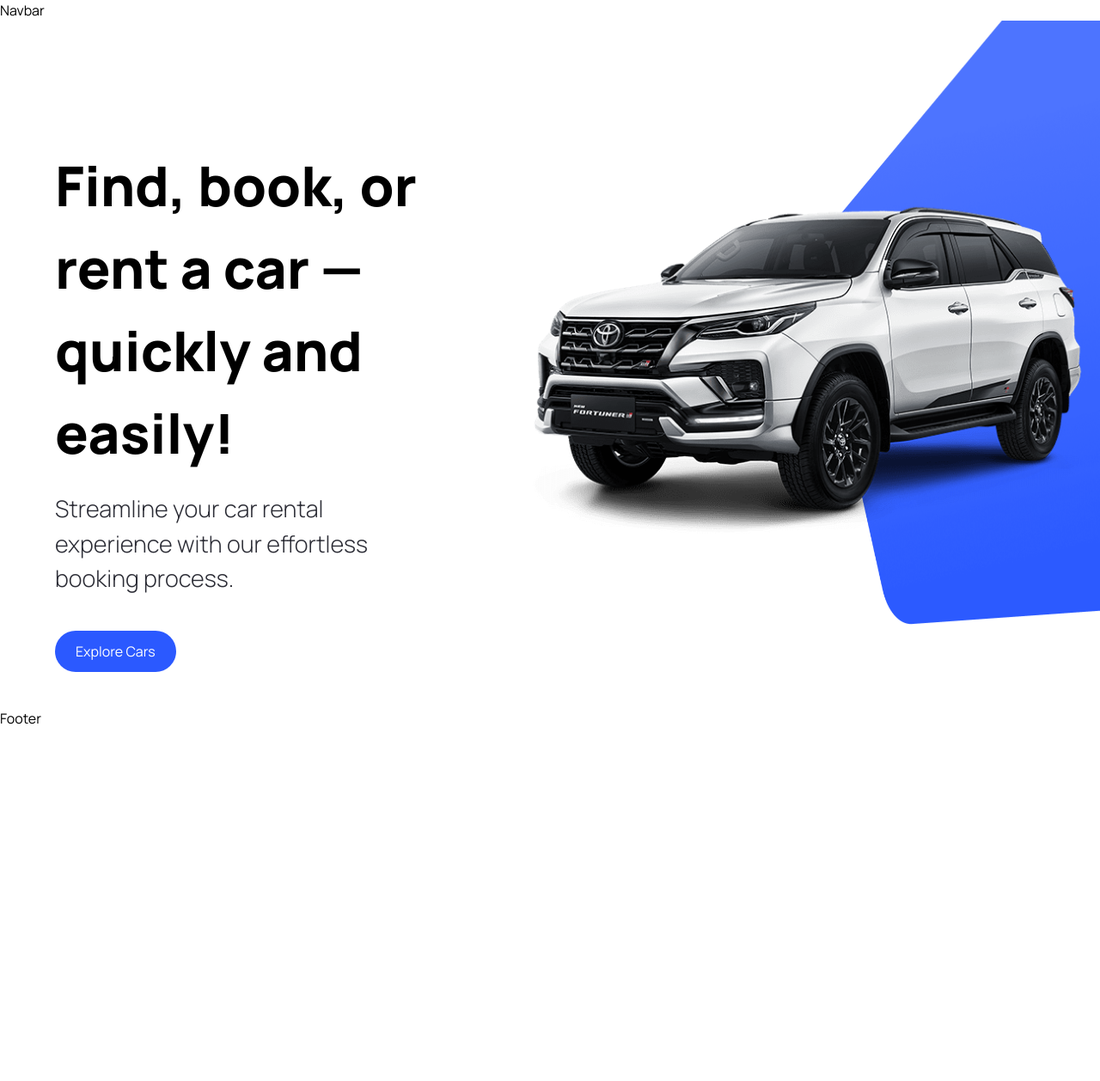
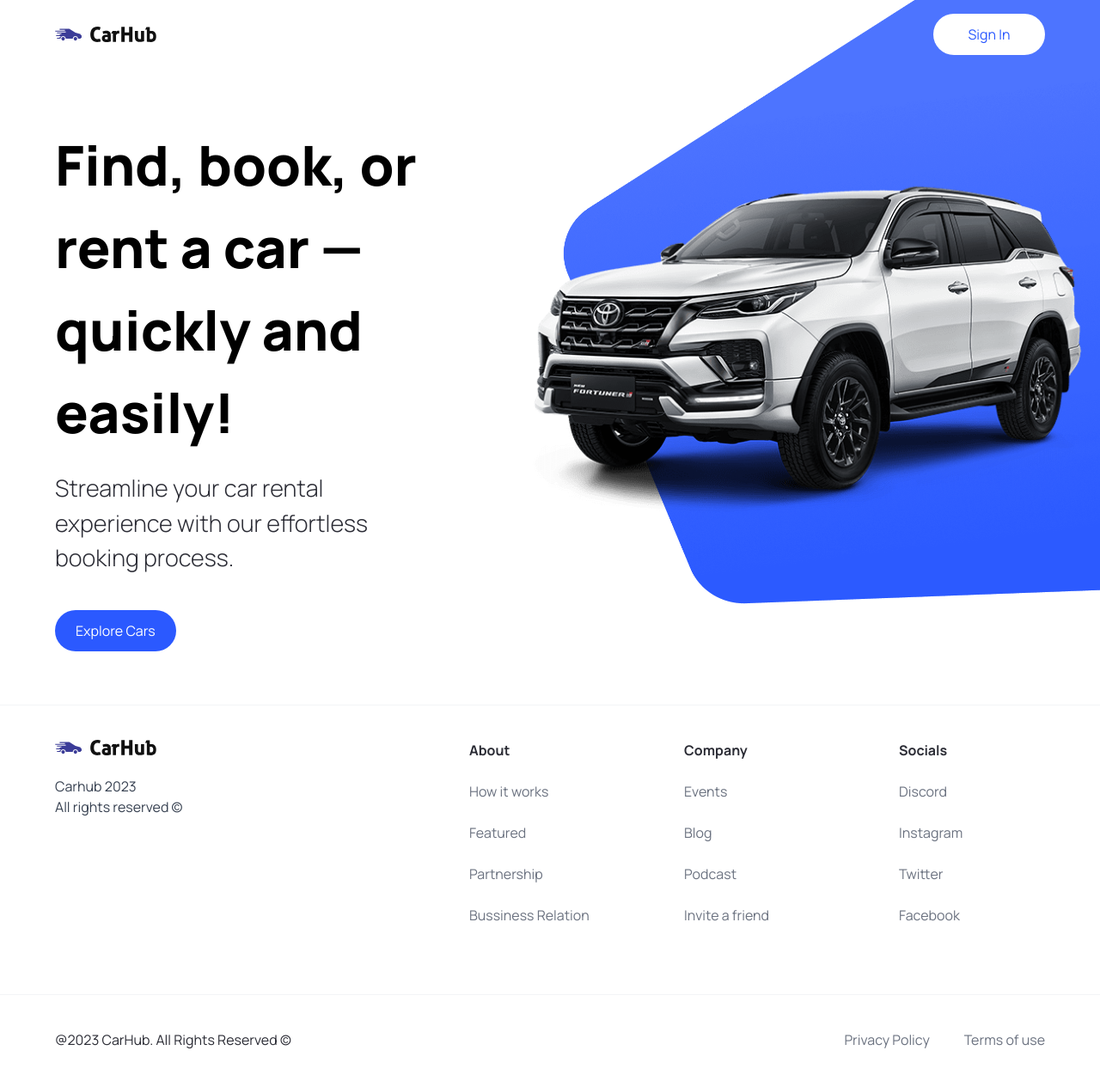
Before and after one commit to youssef303m/jsm_car_showcase, a Next.js app: page / in a window 1280 px wide. Shown: the top 1258 px of the page at 86% size. Before the commit the page ends 848 px from the top, so only its background shows below. Built offline with nearby package versions, Linux system fonts and the light colour scheme.

Commit message:
Made the layout (Header and Footer)

```diff
--- a/components/CustomButton.tsx
+++ b/components/CustomButton.tsx
@@ -6,13 +6,14 @@
 
 const CustomButton = ({
   title,
+  btnType,
   containerStyles,
   handleClick,
 }: CustomButtonProps) => {
   return (
     <button
       disabled={false}
-      type={"button"}
+      type={btnType}
       className={`custom-btn ${containerStyles}`}
       onClick={handleClick}
     >
--- a/components/Footer.tsx
+++ b/components/Footer.tsx
@@ -1,7 +1,54 @@
-import React from "react";
+import Image from "next/image";
+import Link from "next/link";
+import { footerLinks } from "@/constants";
 
 const Footer = () => {
-  return <div>Footer</div>;
+  return (
+    <footer className="flex flex-col text-black-100 mt-5 border-t border-gray-100">
+      <div className="flex max-md:flex-col flex-wrap justify-between gap-5 sm:px-16 px-6 py-10">
+        <div className="flex flex-col justify-start items-start gap-6">
+          <Image
+            src="/logo.svg"
+            alt="logo"
+            width={118}
+            height={18}
+            className="object-contain"
+          />
+          <p className="text-base text-gray-700">
+            Carhub 2023 <br /> All rights reserved &copy;
+          </p>
+        </div>
+        <div className="footer__links">
+          {footerLinks.map((link) => (
+            <div key={link.title} className="footer__link">
+              <h3 className="font-bold">{link.title}</h3>
+              {link.links.map((item) => (
+                <Link
+                  key={item.title}
+                  href={item.url}
+                  className="text-gray-500"
+                >
+                  {item.title}
+                </Link>
+              ))}
+            </div>
+          ))}
+        </div>
+      </div>
+
+      <div className="flex justify-between items-center flex-wrap mt-10 border-t border-gray-100 sm:px-16 px-6 py-10">
+        <p>@2023 CarHub. All Rights Reserved &copy;</p>
+        <div className="footer__copyrights-link">
+          <Link href="/" className="text-gray-500">
+            Privacy Policy
+          </Link>
+          <Link href="/" className="text-gray-500">
+            Terms of use
+          </Link>
+        </div>
+      </div>
+    </footer>
+  );
 };
 
 export default Footer;
--- a/components/Hero.tsx
+++ b/components/Hero.tsx
@@ -25,8 +25,8 @@
       <div className="hero__image-container">
         <div className="hero__image">
           <Image src="/hero.png" fill alt="hero" className="object-contain" />
-          <div className="hero__image-overlay" />
         </div>
+        <div className="hero__image-overlay" />
       </div>
     </div>
   );
--- a/components/Navbar.tsx
+++ b/components/Navbar.tsx
@@ -1,7 +1,30 @@
-import React from "react";
+import Link from "next/link";
+import Image from "next/image";
+
+import { CustomButton } from ".";
 
 const Navbar = () => {
-  return <div>Navbar</div>;
+  return (
+    <header className="w-full absolute z-10">
+      <nav className="max-w-[1440px] mx-auto flex justify-between items-center sm:px-16 px-6 py-4">
+        <Link href="/" className="flex justify-center items-center">
+          <Image
+            src="/logo.svg"
+            alt="Car Hub Logo"
+            width={118}
+            height={18}
+            className="object-contain"
+          />
+        </Link>
+
+        <CustomButton
+          title="Sign In"
+          btnType="button"
+          containerStyles="text-primary-blue rounded-full bg-white min-w-[130px]"
+        />
+      </nav>
+    </header>
+  );
 };
 
 export default Navbar;
--- /dev/null
+++ b/constants/index.ts
@@ -0,0 +1,101 @@
+export const manufacturers = [
+  "Acura",
+  "Alfa Romeo",
+  "Aston Martin",
+  "Audi",
+  "Bentley",
+  "BMW",
+  "Buick",
+  "Cadillac",
+  "Chevrolet",
+  "Chrysler",
+  "Citroen",
+  "Dodge",
+  "Ferrari",
+  "Fiat",
+  "Ford",
+  "GMC",
+  "Honda",
+  "Hyundai",
+  "Infiniti",
+  "Jaguar",
+  "Jeep",
+  "Kia",
+  "Lamborghini",
+  "Land Rover",
+  "Lexus",
+  "Lincoln",
+  "Maserati",
+  "Mazda",
+  "McLaren",
+  "Mercedes-Benz",
+  "MINI",
+  "Mitsubishi",
+  "Nissan",
+  "Porsche",
+  "Ram",
+  "Rolls-Royce",
+  "Subaru",
+  "Tesla",
+  "Toyota",
+  "Volkswagen",
+  "Volvo",
+];
+
+export const yearsOfProduction = [
+  { title: "Year", value: "" },
+  { title: "2015", value: "2015" },
+  { title: "2016", value: "2016" },
+  { title: "2017", value: "2017" },
+  { title: "2018", value: "2018" },
+  { title: "2019", value: "2019" },
+  { title: "2020", value: "2020" },
+  { title: "2021", value: "2021" },
+  { title: "2022", value: "2022" },
+  { title: "2023", value: "2023" },
+];
+
+export const fuels = [
+  {
+    title: "Fuel",
+    value: "",
+  },
+  {
+    title: "Gas",
+    value: "Gas",
+  },
+  {
+    title: "Electricity",
+    value: "Electricity",
+  },
+];
+
+export const footerLinks = [
+  {
+    title: "About",
+    links: [
+      { title: "How it works", url: "/" },
+      { title: "Featured", url: "/" },
+      { title: "Partnership", url: "/" },
+      { title: "Bussiness Relation", url: "/" },
+    ],
+  },
+  {
+    title: "Company",
+    links: [
+      { title: "Events", url: "/" },
+      { title: "Blog", url: "/" },
+      { title: "Podcast", url: "/" },
+      { title: "Invite a friend", url: "/" },
+    ],
+  },
+  {
+    title: "Socials",
+    links: [
+      { title: "Discord", url: "/" },
+      { title: "Instagram", url: "/" },
+      { title: "Twitter", url: "/" },
+      { title: "Facebook", url: "/" },
+    ],
+  },
+];
--- a/types/index.ts
+++ b/types/index.ts
@@ -2,6 +2,7 @@
 
 export interface CustomButtonProps {
   title: string;
+  btnType?: "button" | "submit";
   containerStyles?: string;
   handleClick?: MouseEventHandler<HTMLButtonElement>;
 }
```
